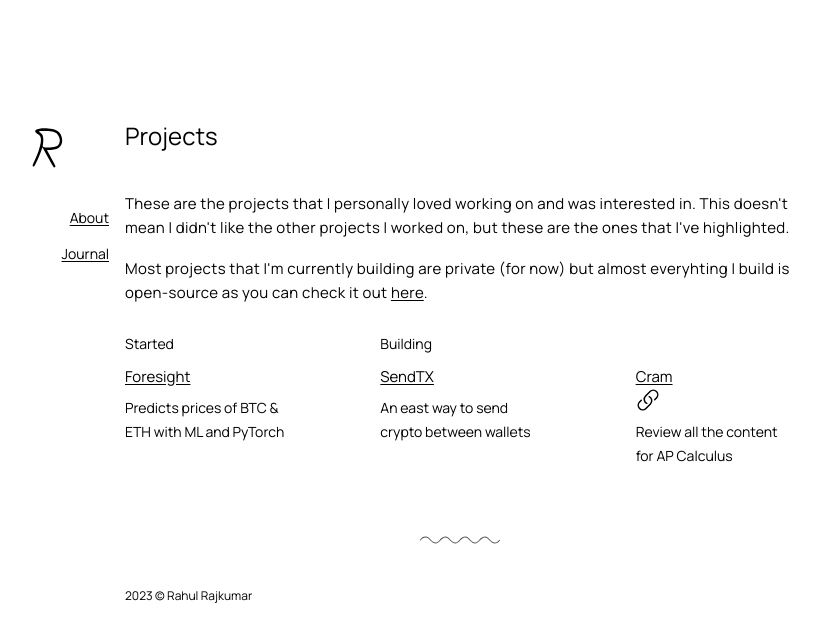
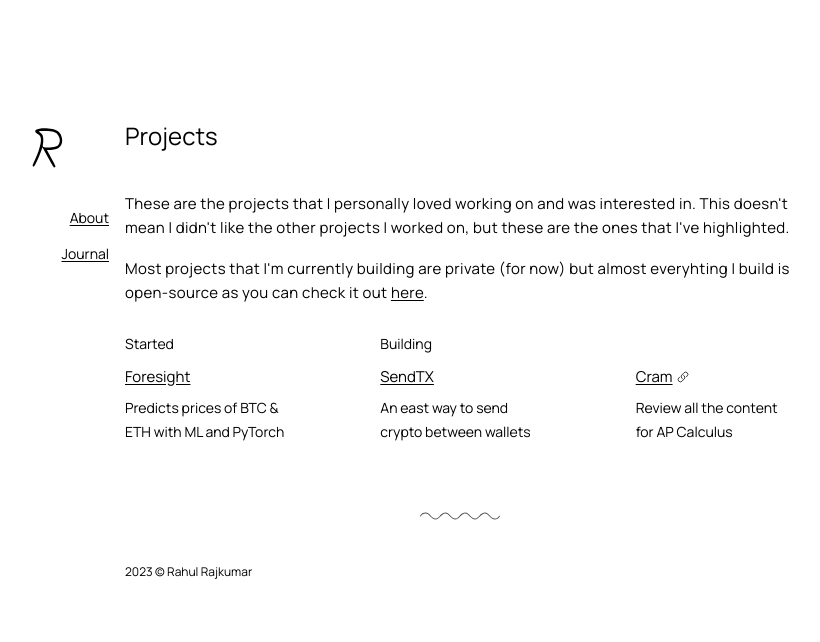
Before and after one commit to Rahuls-Coding/site, a Next.js app: page /projects in a window 1280 px wide. Shown: the top 642 px of the page, without its empty margins (229-1049 px from the left). Built offline with nearby package versions, Linux system fonts and the light colour scheme.

Commit message:
forgot tiny error

```diff
--- a/pages/projects.js
+++ b/pages/projects.js
@@ -69,9 +69,10 @@ function projects() {
               >
                 <div className="dark:text-gray-200 underline hover:decoration-wavy underline-offset-2">
                   Cram
-                  <svg xmlns="http://www.w3.org/2000/svg" fill="none" viewBox="0 0 24 24" strokeWidth={1.5} stroke="currentColor" className="w-6 h-6">
+                  <svg xmlns="http://www.w3.org/2000/svg" fill="none" viewBox="0 0 24 24" strokeWidth={1.5} stroke="currentColor" className="ml-1 inline w-3 h-3">
   <path strokeLinecap="round" strokeLinejoin="round" d="M13.19 8.688a4.5 4.5 0 011.242 7.244l-4.5 4.5a4.5 4.5 0 01-6.364-6.364l1.757-1.757m13.35-.622l1.757-1.757a4.5 4.5 0 00-6.364-6.364l-4.5 4.5a4.5 4.5 0 001.242 7.244" />
 </svg>
+
 
                 </div>
                 <div className="dark:text-gray-300 pt-2 w-40 text-sm leading-6">
```
